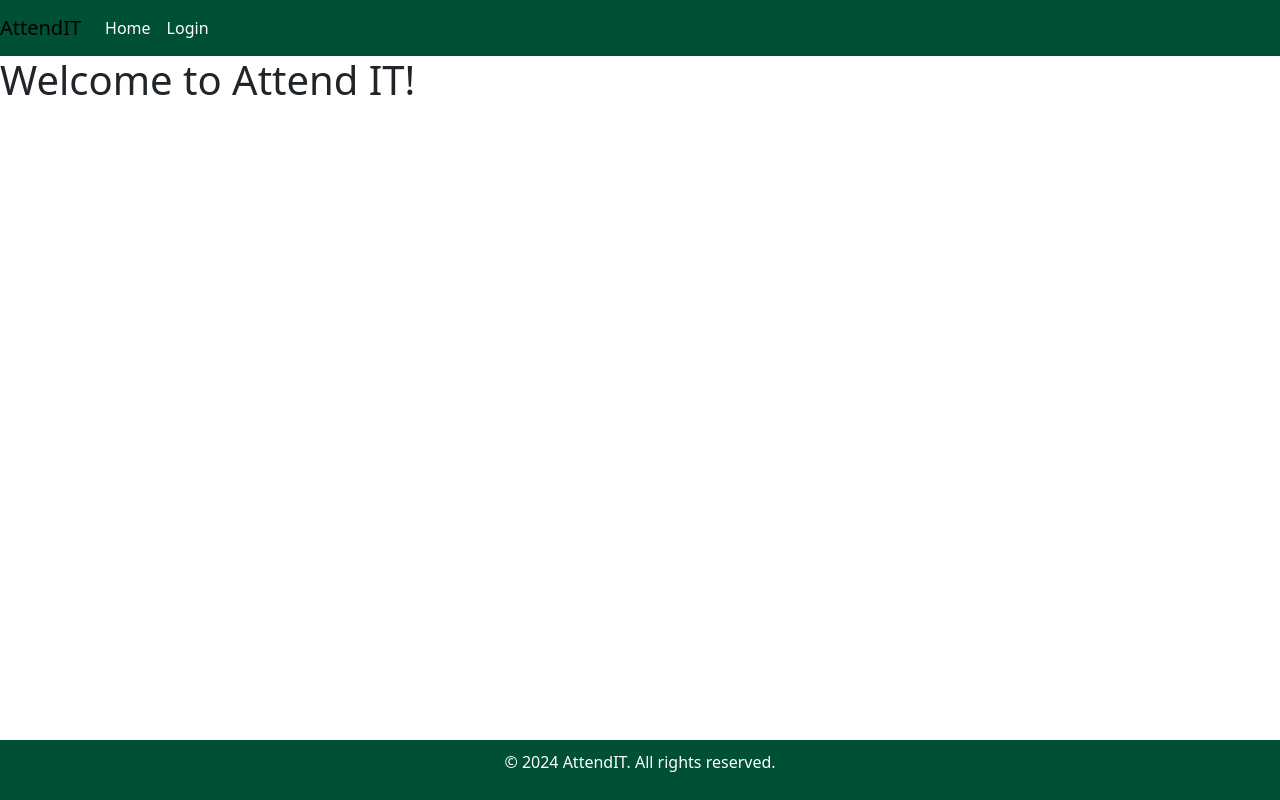
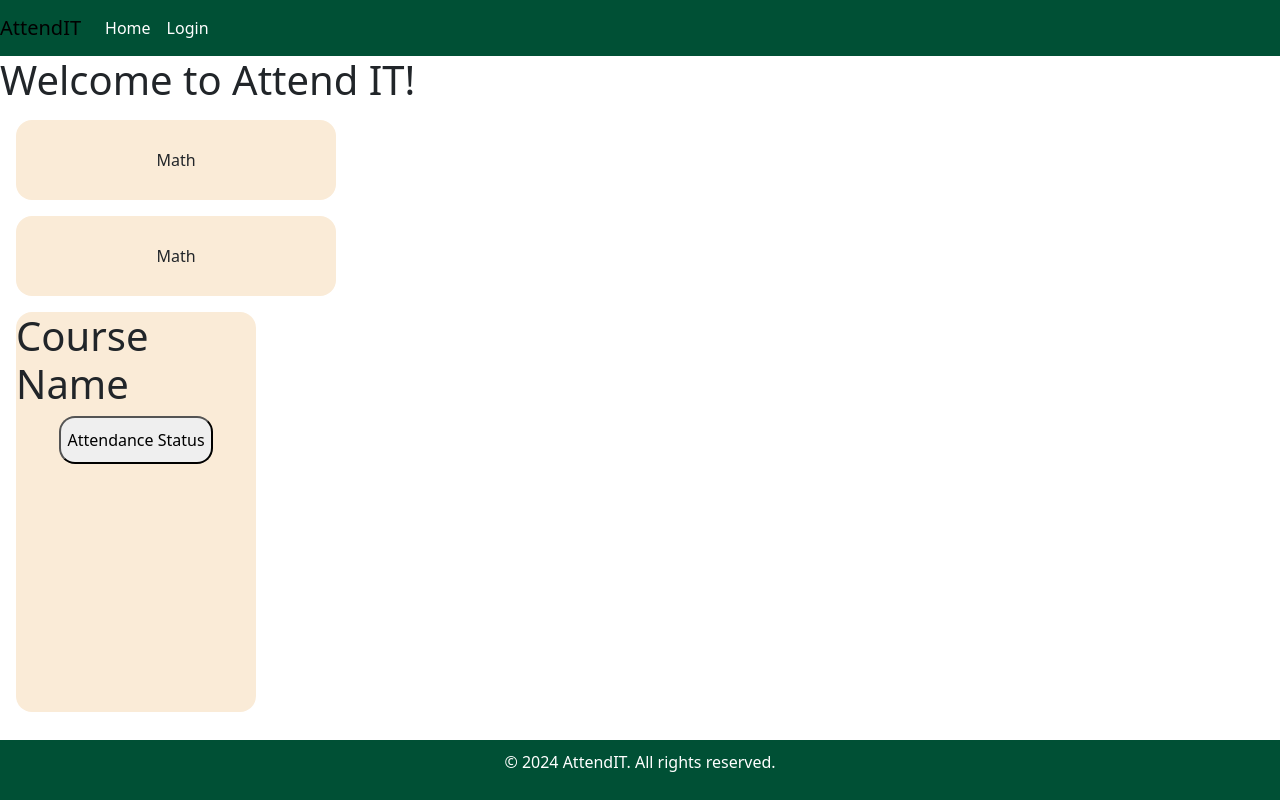
Before and after one commit to jacoblebo/AttendIT, a Flask app: page / in a window 1280 px wide. Run offline with Flask 3, Linux system fonts and the light colour scheme.

Commit message:
Beggining of styling cards

```diff
--- a/static/css/styles.css
+++ b/static/css/styles.css
@@ -32,3 +32,40 @@ footer {
     bottom: 0;
     width: 100%;
 }
+/* card style */
+.card_style {
+    border-radius: 1rem;
+    background-color: antiquewhite;
+    width: 20rem;
+    height: 5rem;
+    display: flex;
+    flex-direction: row;
+    align-items: center;    /* Vertically centers the content */
+    justify-content: center; /* Horizontally centers the content */
+    margin: 1rem;
+}
+
+.card_style p {
+    margin: 0; /* Remove default margin from p */
+}
+
+
+.card_course_status_style{
+    border-radius: 1rem;
+    background-color: antiquewhite;
+    width: 15rem;
+    height: 25rem;
+    display: flex;
+    flex-direction: column;
+    align-items: center;    /* Vertically centers the content */
+    justify-content: left; /* Horizontally centers the content */
+    margin: 1rem;
+
+}
+.card_course_style p {
+    margin: 0; /* Remove default margin from p */
+}
+.card_course_status_style button {
+    height: 3rem;
+    border-radius: 1rem;
+}
--- /dev/null
+++ b/templates/card_course.html
@@ -0,0 +1,11 @@
+
+{% block content %}
+<div class="card_style">
+    <p>Math</p>
+</div>
+<div class="card_style">
+    <p>Math</p>
+</div>
+
+</div>
+{% endblock %}
--- /dev/null
+++ b/templates/card_course_status.html
@@ -0,0 +1,12 @@
+{% block content %}
+<div class="card_course_status_style">
+    <h1>Course Name</h1>
+    <form action="">
+        <button type="submit">Attendance Status</button>
+
+    </form>
+</div>
+
+
+</div>
+{% endblock %}
--- a/templates/home.html
+++ b/templates/home.html
@@ -3,4 +3,6 @@
 
 {% block content %}
     <h1>Welcome to Attend IT!</h1>
+    {% include 'card_course.html' %}
+    {% include 'card_course_status.html' %}
 {% endblock %}
```
Also changed, not shown: templates/card_popover.html (added).
